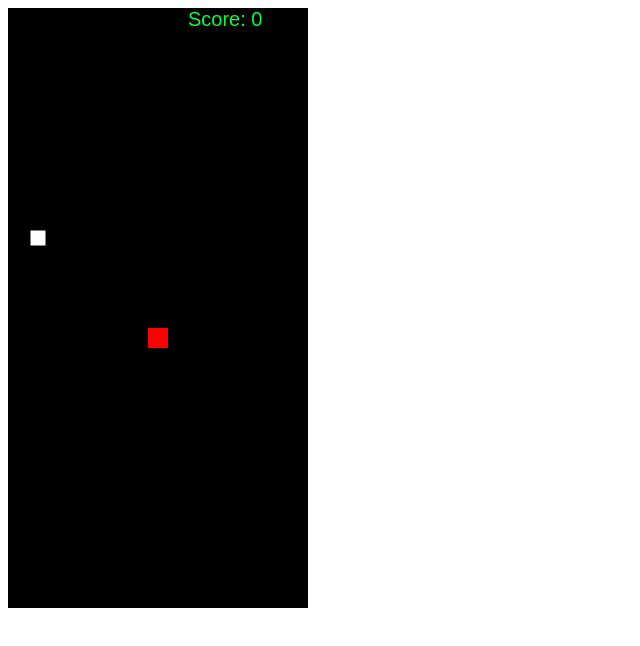
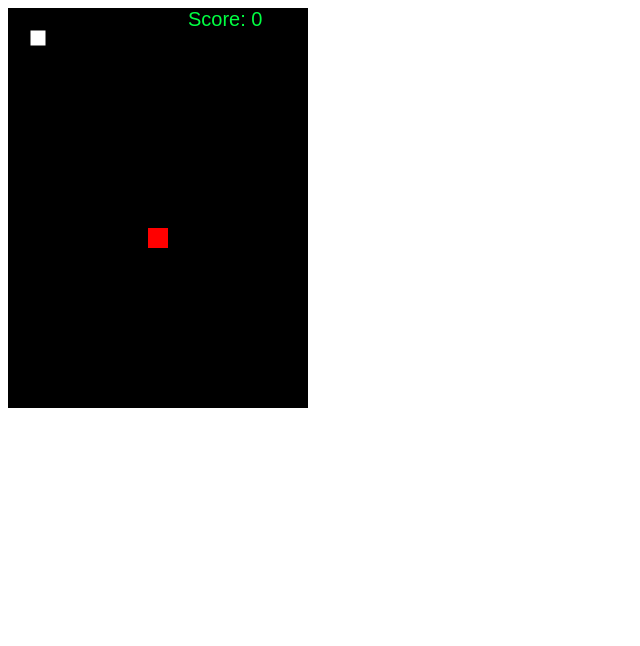
Before and after one commit to rkhushi/raiinXsnake, a plain HTML site: page index.html in a window 1280 px wide. Shown: the whole page, without its empty margins (0-640 px from the left). Drawn offline with Linux system fonts and the light colour scheme.

Commit message:
Update index.html

```diff
--- a/index.html
+++ b/index.html
@@ -4,7 +4,7 @@
     </head>
 
     <body>
-        <canvas id="canvas" widht="2000" height="600"></canvas>
+        <canvas id="canvas" widht="2000" height="400"></canvas>
         <script src="snake.js"></script>
     </body>
 </html>
```
